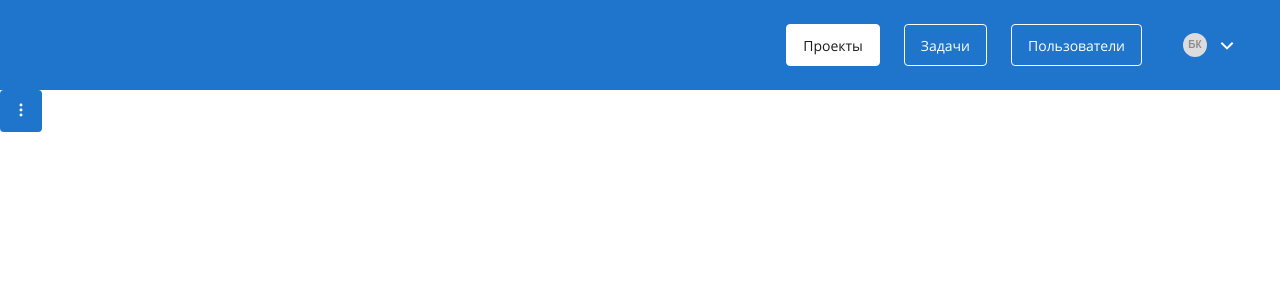
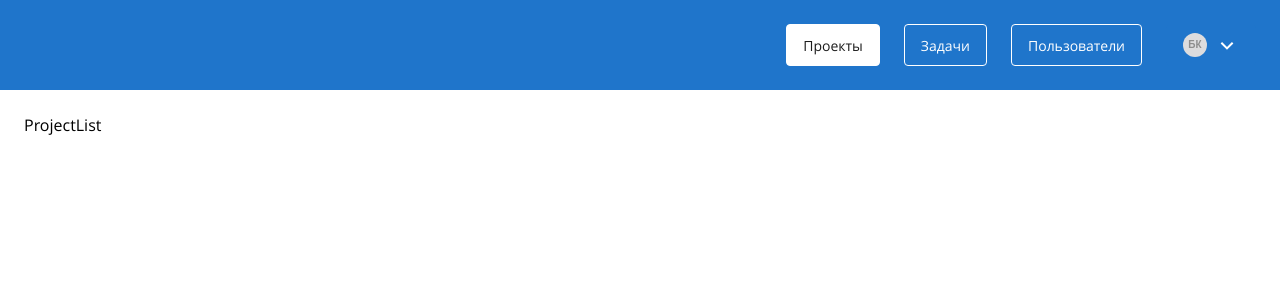
Before and after one commit to BKonstantine/task_management_system, a Vue app: page /projects in a window 1280 px wide. Shown: the top 300 px of the page. Built offline with nearby package versions, Linux system fonts and the light colour scheme.

Commit message:
feat: Настроить роуты

```diff
--- a/src/App.vue
+++ b/src/App.vue
@@ -1,20 +1,15 @@
 <template>
   <div id="app" class="app">
-    <NavBar />
-    <ButtonIcon><SvgIcon id="#dots" /></ButtonIcon>
+    <RouterView />
   </div>
 </template>
 
 <script>
-import NavBar from "@/components/NavBar.vue";
-import ButtonIcon from "./components/UI/ButtonIcon.vue";
-import SvgIcon from "./components/UI/SvgIcon.vue";
+import { RouterView } from "vue-router";
 export default {
   name: "App",
   components: {
-    NavBar,
-    ButtonIcon,
-    SvgIcon,
+    RouterView,
   },
 };
 </script>
--- a/src/components/UI/NavLink.vue
+++ b/src/components/UI/NavLink.vue
@@ -8,12 +8,8 @@
 </template>
 
 <script>
-import { RouterLink } from "vue-router";
 export default {
   name: "NavLink",
-  components: {
-    RouterLink,
-  },
   props: {
     to: {
       type: String,
--- /dev/null
+++ b/src/components/UI/PageContainer.vue
@@ -0,0 +1,18 @@
+<template>
+  <main class="main">
+    <slot />
+  </main>
+</template>
+
+<script>
+export default {
+  name: "PageContainer",
+};
+</script>
+
+<style lang="scss" scoped>
+.main {
+  padding: 24px;
+  @include flex-setting(column, _, _, 24px);
+}
+</style>
--- a/src/router/index.js
+++ b/src/router/index.js
@@ -1,13 +1,37 @@
 import Vue from "vue";
 import VueRouter from "vue-router";
+import MainPage from "@/views/MainPage.vue";
+import ProjectList from "@/views/ProjectList.vue";
+import TaskList from "@/views/TaskList.vue";
+import UserList from "@/views/UserList.vue";
 
 Vue.use(VueRouter);
 
-const routes = [];
+const routes = [
+  {
+    path: "/",
+    component: MainPage,
+    redirect: "/projects",
+    children: [
+      {
+        path: "projects",
+        component: ProjectList,
+      },
+      {
+        path: "tasks",
+        component: TaskList,
+      },
+      {
+        path: "users",
+        component: UserList,
+      },
+    ],
+  },
+];
 
 const router = new VueRouter({
   mode: "history",
-  base: process.env.BASE_URL,
+  base: "/",
   routes,
 });
 
--- /dev/null
+++ b/src/views/MainPage.vue
@@ -0,0 +1,18 @@
+<template>
+  <div>
+    <NavBar />
+    <RouterView />
+  </div>
+</template>
+
+<script>
+import NavBar from "@/components/NavBar.vue";
+export default {
+  name: "MainPage",
+  components: {
+    NavBar,
+  },
+};
+</script>
+
+<style lang="scss" scoped></style>
--- /dev/null
+++ b/src/views/ProjectList.vue
@@ -0,0 +1,15 @@
+<template>
+  <PageContainer><p>ProjectList</p></PageContainer>
+</template>
+
+<script>
+import PageContainer from "@/components/UI/PageContainer.vue";
+export default {
+  name: "ProjectList",
+  components: {
+    PageContainer,
+  },
+};
+</script>
+
+<style lang="scss" scoped></style>
--- /dev/null
+++ b/src/views/TaskList.vue
@@ -0,0 +1,15 @@
+<template>
+  <PageContainer><p>TaskList</p></PageContainer>
+</template>
+
+<script>
+import PageContainer from "@/components/UI/PageContainer.vue";
+export default {
+  name: "TaskList",
+  components: {
+    PageContainer,
+  },
+};
+</script>
+
+<style lang="scss" scoped></style>
--- /dev/null
+++ b/src/views/UserList.vue
@@ -0,0 +1,15 @@
+<template>
+  <PageContainer><p>UserList</p></PageContainer>
+</template>
+
+<script>
+import PageContainer from "@/components/UI/PageContainer.vue";
+export default {
+  name: "UserList",
+  components: {
+    PageContainer,
+  },
+};
+</script>
+
+<style lang="scss" scoped></style>
```
